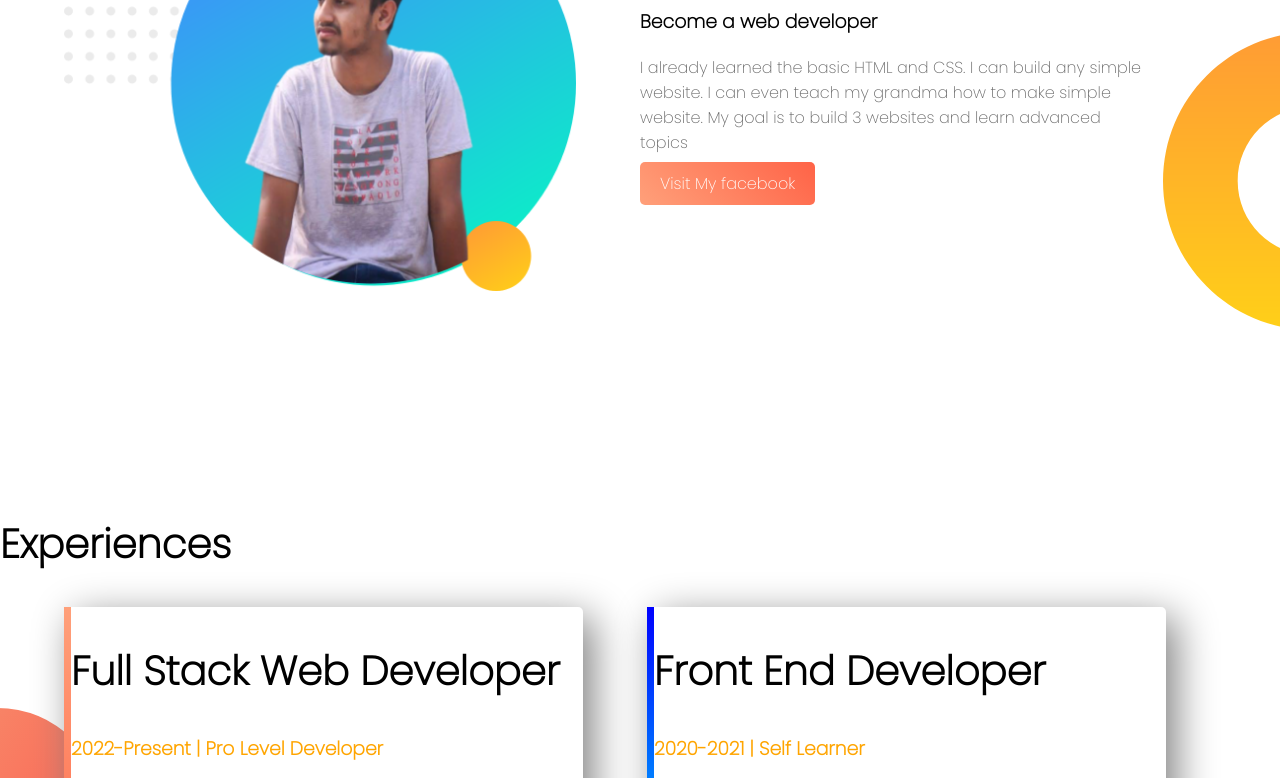
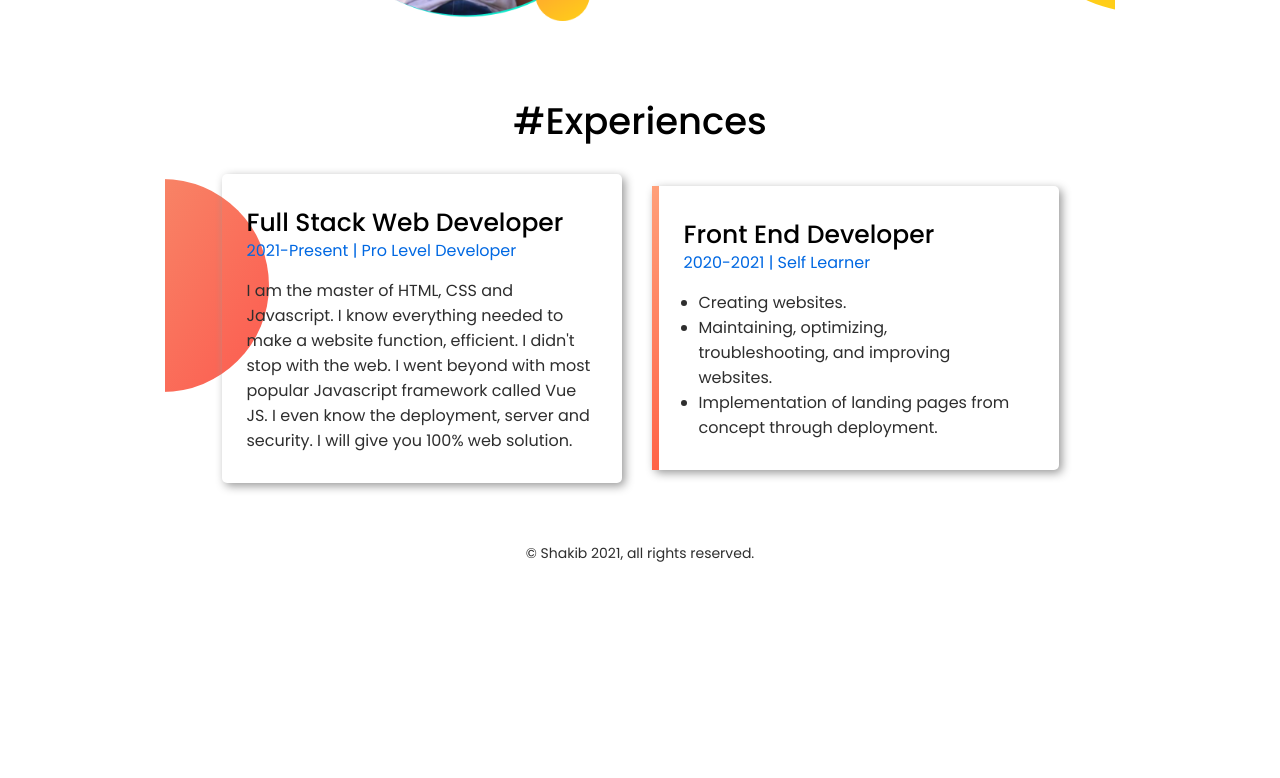
Before and after one commit to gitShakib/web-portfolio, a plain HTML site: page index.html in a window 1280 px wide. Shown: the part 719-1497 px from the top of the page. After the commit the page ends 1290 px from the top, so only its background shows below. Drawn offline with Linux system fonts and the light colour scheme.

Commit message:
first ever website done commit

```diff
--- a/index.html
+++ b/index.html
@@ -4,58 +4,59 @@
     <meta charset="UTF-8">
     <meta http-equiv="X-UA-Compatible" content="IE=edge">
     <meta name="viewport" content="width=device-width, initial-scale=1.0">
-    <title>Shakib web developer</title>
+    <title>Web Developer | Shakib</title>
     <link rel="stylesheet" href="style.css">
     <link rel="preconnect" href="https://fonts.googleapis.com">
     <link rel="preconnect" href="https://fonts.gstatic.com" crossorigin>
-<link href="https://fonts.googleapis.com/css2?family=Poppins:wght@200&display=swap" rel="stylesheet">
+    <link href="https://fonts.googleapis.com/css2?family=Poppins:wght@400;500;600&display=swap" rel="stylesheet">
 </head>
 <body>
+
     <section class="top-banner">
-   <div class="half-width">
-            <h1>Welcome To</h1>
-            <h1><span class="orange-highlight">Shakib</span> World</h1>
-            <h3>World-class professional web developer</h3>
-            <p>Lorem ipsum dolor sit amet consectetur adipisicing elit. Doloremque, optio! Nihil facere rem itaque quas perspiciatis adipisci excepturi. Sit nulla ea vero soluta magni nam maiores non libero suscipit cum.</p>
-            <a class="link-button" target="-blank" href="https://www.linkedin.com/in/shakib-ahmed-a1325921b/">HIRE ME</a>
+       <div>
+            <h1>Welcome To <span style="color: #ff6d4f;">Shakib</span> World</h1>
+            <h4>World class professional web developer</h4>
+            <p>Lorem ipsum dolor sit amet namet  consectetur adipisicing elit. Doloremque, optio! Nihil facere rem itaque quas perspiciatis adipisci excepturi. Sit nulla ea vero soluta magni nam maiores non libero suscipit cum.</p><br>
+            <a target="_blank" href="https://www.linkedin.com/in/shakib-ahmed-a1325921b/">hire me</a>
         </div>
-    <div class="half-width">
+        <div class="mt">
             <img src="images/photo1.png" alt="">
         </div>
     </section>
+
     <section class="drea-area">
-            <div class="half-width">
+        <div class="hide-sm">
             <img src="images/shakib.png" alt="">
-
         </div>
-            <div class="half-width">
+        <div>
             <h2>Dream Big</h2>
-                <h3>Become a web developer</h3>
-                <p>I already learned the basic HTML and CSS. I can build any simple website. I can even teach my grandma how to make simple website. My goal is to build 3 websites and learn advanced topics</p>
-                <a class="link-button" target="_blank" href="https://www.facebook.com/shakib.info.me">Visit My facebook</a>
-
+            <h4>Become a web developer!</h4>
+            <p>I already learned the basic HTML and CSS. I can build any simple website. I can even teach my grandma how to make simple website. My goal is to build 3 websites and learn advanced topics</p><br>
+            <a target="_blank" href="https://www.facebook.com/shakib.info.me">visit my facebook</a>
         </div>
     </section>
+
     <section class="exprience-area">
-            <h2>Experiences</h2>
-            <div id="full-stack" class="half-width single-Experiences">
-                <h2>Full Stack Web Developer</h2>
-                <h3><span class="orange-highlight"> 2022-Present | Pro Level Developer</span></h3>
+        <h2 class="ex">#Experiences</h2>
+        <div>
+            <h3>Full Stack Web Developer</h3>
+            <h5>2021-Present | Pro Level Developer</h5><br>
             <p>I am the master of HTML, CSS and Javascript. I know everything needed to make a website function, efficient. I didn't stop with the web. I went beyond with most popular Javascript framework called Vue JS. I even know the deployment, server and security. I will give you 100% web solution.</p>
-
         </div>
-            <div id="front-end" class="half-width single-Experiences">
-                <h2>Front End Developer</h2>
-                <h3><span class="orange-highlight"> 2020-2021 | Self Learner </span></h3>
-                <p>Creating websites [1]<br><br>
-                    Maintaining, optimizing, troubleshooting, and improving websites[2]
-                    <br><br>
-                    Implementation of landing pages from concept through deployment [3]</p>
-
+        <div id="front-end">
+            <h3>Front End Developer</h3>
+            <h5>2020-2021 | Self Learner</h5><br>
+            <ul style="padding: 0 15px;">
+                <li>Creating websites.</li>
+                <li>Maintaining, optimizing, troubleshooting, and improving websites.</li>
+                <li>Implementation of landing pages from concept through deployment.</li>
+            </ul>
         </div>
     </section>
+
     <footer>
-            <p>&copy Shakib 2021,all rights reserved.</p>
+        <p>&copy Shakib 2021, all rights reserved.</p>
     </footer>
+
 </body>
 </html>
--- a/style.css
+++ b/style.css
@@ -1,70 +1,126 @@
+*{
+    padding: 0;
+    margin: 0;
+    text-decoration: none;
+    font-family: 'Poppins', sans-serif;
+}
+body{
+    max-width: 950px;
+    margin: 0 auto;
+    /*box-shadow: 5px 5px lightSalmon, 10px 10px tomato, 15px 15px orange,
+    -5px -5px lightSalmon, -10px -10px tomato, -15px -15px orange;*/
+}
 h1{
-    font-size: 50px;
+    font-size: 45px;
+    line-height: 55px;
+    font-weight: 600;
 }
-h2{
-    font-size: 40px;
-    }
-p{
-        color: dimgray;
-    }
-body{
-    font-family: 'Poppins', sans-serif;
-    margin: 0%;
+h2{font-size: 37px; font-weight: 600;}
+h3{font-size: 25px; font-weight: 500;}
+h2.ex{
+    width: 100%;
+    margin: 20px 0 10px 0;
+    text-align: center;
+    font-weight: 500;
 }
-.orange-highlight{
-    color: orange;
+h4{
+    font-size: 19px;
+    font-weight: 500;
+    margin: 5px 0 10px 0;
 }
-.half-width{
-    width: 40%;
-    float: left;
-    margin-left: 5%;
-    padding: left 2%;
+h5{
+    font-size: 16px;
+    font-weight: 400;
+    margin: -4px 0 -10px 0;
+    color: #0068e2;
 }
-.half-width img{
-    width: 100%;
+p, li{
+    font-size: 16px;
+    color: #2e2e2e;
+    font-weight: 400;
+}
+section{
+    padding: 15px;
+    -webkit-display: flex;
+    -ms-display: flex;
+    -moz-display: flex;
+    -webkit-flex-flow: wrap;
+    -ms-flex-flow: wrap;
+    -moz-flex-flow: wrap;
+    -webkit-justify-content: center;
+    -ms-justify-content: center;
+    -moz-justify-content: center;
+    display: flex;
+    flex-flow: wrap;
+    justify-content: center;
+    align-items: center;
+}
+section div{max-width: 400px; margin: 15px;}
+section div img{width: 100%;}
+a{
+    padding: 10px 20px;
+    border-radius: 5px;
+    color: #fff;
+    font-size: 15px;
+    font-weight: 500;
+    letter-spacing: 0.5px;
+    text-transform: uppercase;
+    background-image: linear-gradient(45deg, #ffa07a, #ff6347);
+}
+a:hover{
+    background-image: linear-gradient(360deg, #ffa07a, #ff6347);
+    transition: 0.8s;
 }
 .top-banner{
     background-image: url("images/top-banner.png");
     background-repeat: no-repeat;
-}
-section{
-    height: 500px;
-    padding-bottom: 100px;
-}
-.link-button{
-    text-decoration: none;
-    padding: 10px 20px;
-    border-radius: 5px;
-    color:white;
-    background-image: linear-gradient(45deg, lightSalmon, tomato);
 }
 .drea-area{
     background-image: url("images/dream-bg.png");
     background-repeat: no-repeat;
     background-position: right;
 }
-.single-Experiences{
-    box-shadow: 10px 10px 40px gray;
-    height: 70%;
-    border-radius: 5px;
-    background-color: white;
-}
 .exprience-area{
     background-image: url("images/last.png");
     background-repeat: no-repeat;
     background-position: left;
 }
-#full-stack{
-    border-left: 7px solid;
-    border-image: linear-gradient(180deg, lightSalmon,tomato);
-    border-image-slice: 1;
+.exprience-area div{
+    box-shadow: 3px 3px 10px #999;
+    border-radius: 5px;
+    max-width: 350px;
+    padding: 30px 25px;
 }
 #front-end{
     border-left: 7px solid;
-    border-image: linear-gradient(180deg, blue,cyan);
+    border-image: linear-gradient(180deg, #ffa07a,#ff6347);
     border-image-slice: 1;
+    height: 100%;
 }
-footer{
+footer p{
+    margin: 30px 0 7px 0;
     text-align: center;
-    font-size: 12px;
+    font-size: 14px;
 }
+
+/* responsiveness */
+@media(max-width: 920px){
+    section div{max-width: 320px;}
+    .exprience-area div{max-width: 300px;}
+    h2.ex{margin: 30px 0 10px 0;}
+}
+@media(max-width: 800px){
+    section div{max-width: 275px;}
+    .exprience-area div{max-width: 225px;}
+    h1{font-size: 37px;}
+    h2{font-size: 30px;}
+    h3{font-size: 20px;}
+    h4{font-size: 18px;}
+}
+@media(max-width: 650px){
+    section div{max-width: 500px;}
+    .exprience-area div{max-width: 500px;}
+    .hide-sm{display: none;}
+    .mt{margin-top: 30px;}
+    .drea-area{margin-top: -25px;}
+}
```
Also changed, not shown: 1 other file. Lines whose indentation alone changed are shown as unchanged.
